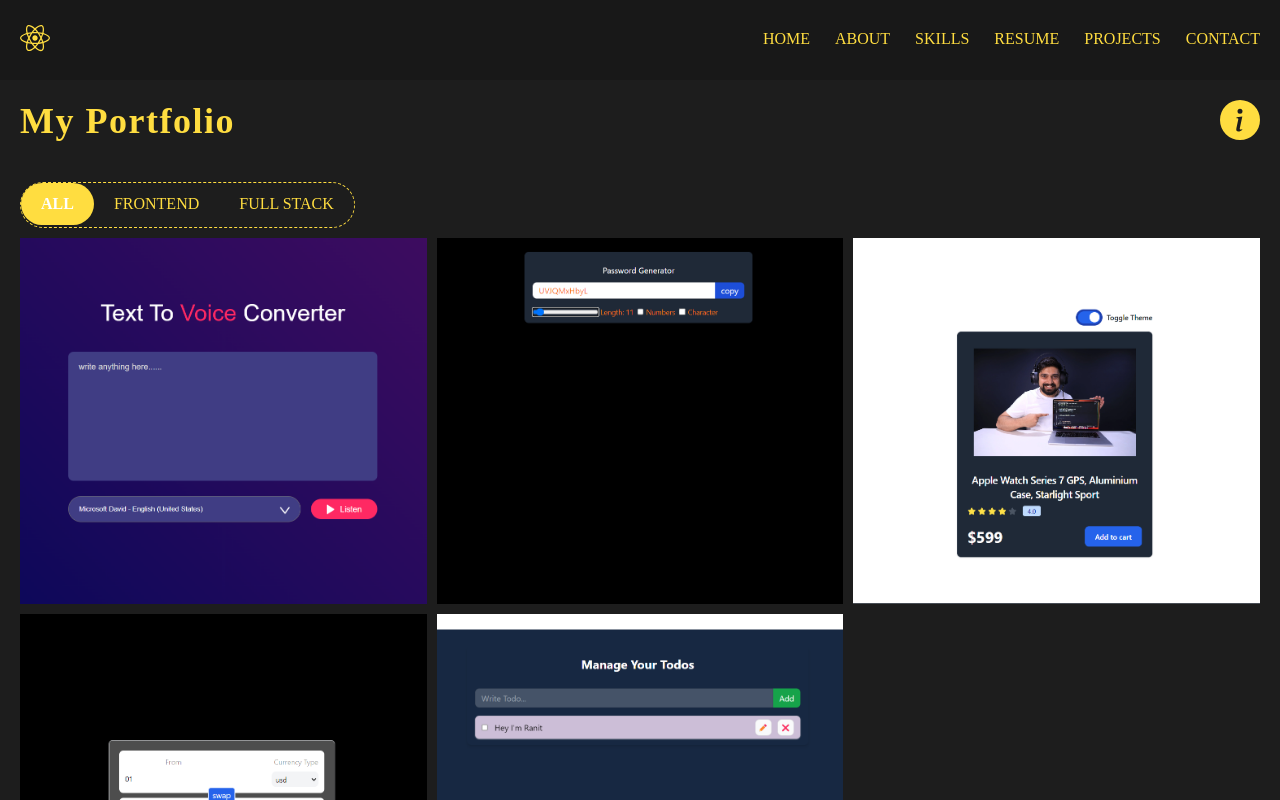
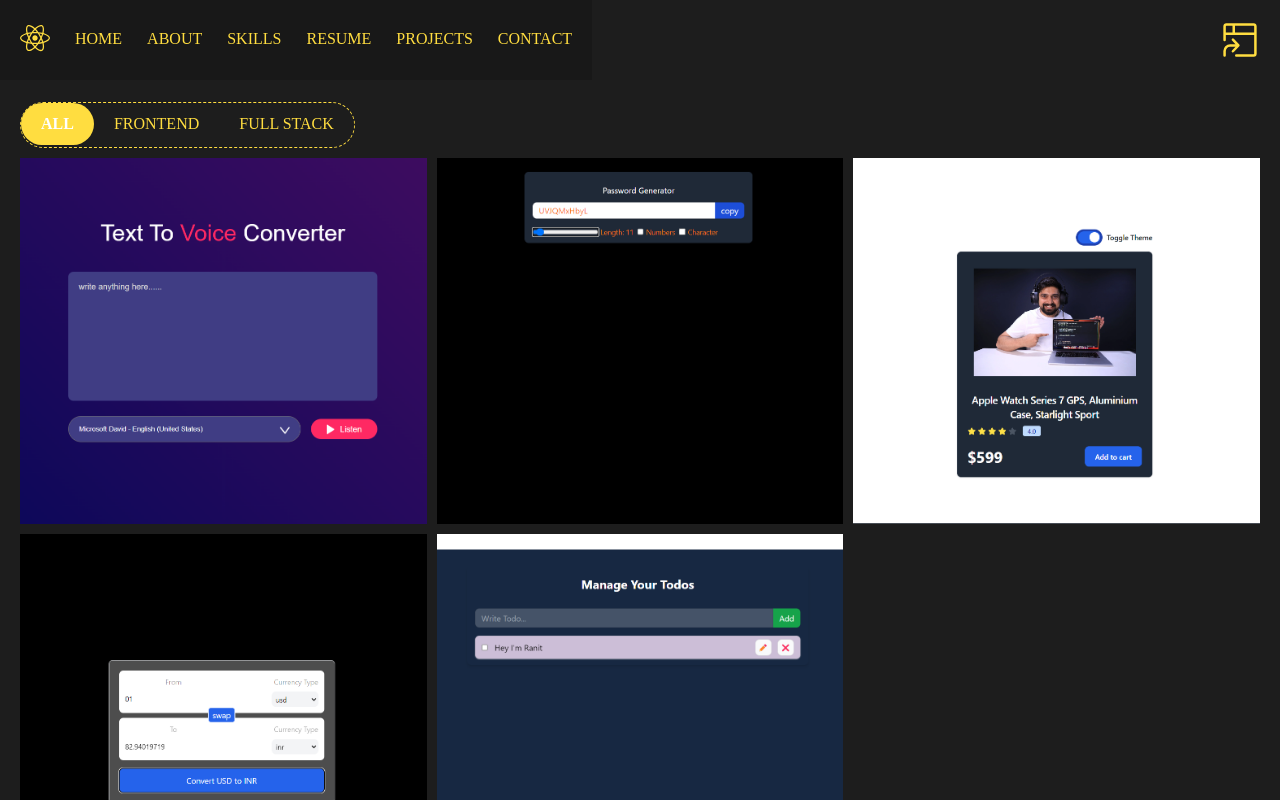
Before and after one commit to vrk0ranit/Portfolio, a React (Create React App) app: page /portfolio in a window 1280 px wide. Shown: the top 800 px of the page. Built offline with nearby package versions, Linux system fonts and the light colour scheme.

Commit message:
debugging

```diff
--- a/src/components/navBar/styles.scss
+++ b/src/components/navBar/styles.scss
@@ -5,7 +5,11 @@
    justify-content: center;
    align-items: center;
    font-size: 1.2rem;
-   position: sticky;
+   position: fixed;
+   margin: 0;
+   padding: 0;
+   top: 0;
+   z-index: 1000;
 
    &__container{
     display: flex;
--- a/src/containers/About/Index.js
+++ b/src/containers/About/Index.js
@@ -17,7 +17,7 @@ const personalDetails = [
   },
   {
     label: "Address",
-    value: "Mednipur,West Bengal,India",
+    value: "Howrah",
   },
 ];
 
--- a/src/containers/Contact/Index.js
+++ b/src/containers/Contact/Index.js
@@ -1,5 +1,5 @@
 import React, { useRef, useState } from 'react';
-import { BsInfoCircleFill } from 'react-icons/bs';
+import { TiContacts } from "react-icons/ti";
 import PageHeaderContent from '../../components/pageHeaderContent/Index';
 import { Animate } from 'react-simple-animate';
 import './styles.scss';
@@ -40,7 +40,7 @@ const Contact = () => {
     <section id='contact' className='contact'>
       <PageHeaderContent
         headerText='Contact'
-        icon={<BsInfoCircleFill size={40} />}
+        icon={<TiContacts size={40} />}
       />
       <div className='contact__content'>
         <Animate
--- a/src/containers/Home/styles.scss
+++ b/src/containers/Home/styles.scss
@@ -56,11 +56,11 @@
     a {
         margin: 0 10px;
         font-size: 2rem;
-        color: #d31212;
+        color: var(--yellow-theme-main-color);
 
     &:hover{
-        color: #000000;
-        background: var(--yellow-theme-main-color);
+        color: --yellow-theme-nav-background-color;
+        background: var( --yellow-theme-sub-text-color);
     }
 }
 }
--- a/src/containers/Portfolio/Index.js
+++ b/src/containers/Portfolio/Index.js
@@ -1,6 +1,6 @@
 import React from "react";
 import PageHeaderContent from "../../components/pageHeaderContent/Index";
-import { BsInfoCircleFill } from "react-icons/bs";
+import { GoProjectSymlink } from "react-icons/go";
 import ImageOne from "../../images/image1.png";
 import ImageTwo from "../../images/image2.png";
 import ImageThree from "../../images/image3.png";
@@ -12,7 +12,7 @@ import { useState } from "react";
 const portfolioData = [
   {
     id: 3,
-    name: "TextToSpeechConverter",
+    name: "Text To Sound",
     image: ImageOne,
     link: "https://text-to-speech-converter-sepia-five.vercel.app/ ",
   },
@@ -30,7 +30,7 @@ const portfolioData = [
   },
   {
     id: 3,
-    name: "Currency Converter",
+    name: "Currency Changer",
     image: ImageFour,
     link: "https://currency-converter-d44z.vercel.app/",
   },
@@ -84,7 +84,7 @@ const Portfolio = () => {
     <section id="portfolio" className="portfolio">
       <PageHeaderContent
         headerText="My Portfolio"
-        icon={<BsInfoCircleFill size={40} />}
+        icon={<GoProjectSymlink size={40} />}
       />
       <div className="portfolio__content">
         <ul className="portfolio__content__filter">
--- a/src/containers/Portfolio/styles.scss
+++ b/src/containers/Portfolio/styles.scss
@@ -128,9 +128,12 @@
           &__item{
 
               .overlay{
+
                   div > p {
-                       font-size: 2.5rem;
+                       font-size: 1.5rem;
+
                   }
+
               }
           }
       }
--- a/src/containers/Resume/Index.js
+++ b/src/containers/Resume/Index.js
@@ -1,5 +1,5 @@
 import React from 'react'
-import { BsInfoCircleFill } from 'react-icons/bs'
+import { GrResume } from "react-icons/gr";
 import PageHeaderContent from '../../components/pageHeaderContent/Index'
 import { VerticalTimeline, VerticalTimelineElement } from 'react-vertical-timeline-component'
 import { data } from './utils'
@@ -12,7 +12,7 @@ const Resume = () => {
     <section id='resume' className='resume'>
     < PageHeaderContent
      headerText = "Resume"
-     icon={<BsInfoCircleFill size={40}/>}
+     icon={<GrResume size={40}/>}
     />
     <div className='timeline'>
       <div className='timeline_education'>
--- a/src/containers/Skills/Index.js
+++ b/src/containers/Skills/Index.js
@@ -1,5 +1,5 @@
 import React from 'react'
-import { BsInfoCircleFill } from 'react-icons/bs'
+import { GiSkills } from "react-icons/gi";
 import PageHeaderContent from '../../components/pageHeaderContent/Index'
 import { skillsData } from './utils'
 import { Animate, AnimateKeyframes } from 'react-simple-animate'
@@ -11,7 +11,7 @@ const Skills = () => {
     <section id='skills' className='skills'>
        < PageHeaderContent
         headerText = "My Skills"
-        icon={<BsInfoCircleFill size={40}/>}
+        icon={<GiSkills size={40}/>}
        />
        <div className='skills__content-wraper'>
         {
--- a/src/utils/particles.js
+++ b/src/utils/particles.js
@@ -1,6 +1,8 @@
 import { useEffect, useMemo, useState } from "react";
 import Particles, { initParticlesEngine } from "@tsparticles/react";
 import { loadSlim } from "@tsparticles/slim";
+
+
 
 const Part = () => {
     const [init, setInit] = useState(false);
```
Also changed, not shown: 1 other file (tests, documents, lock files or other folders).
